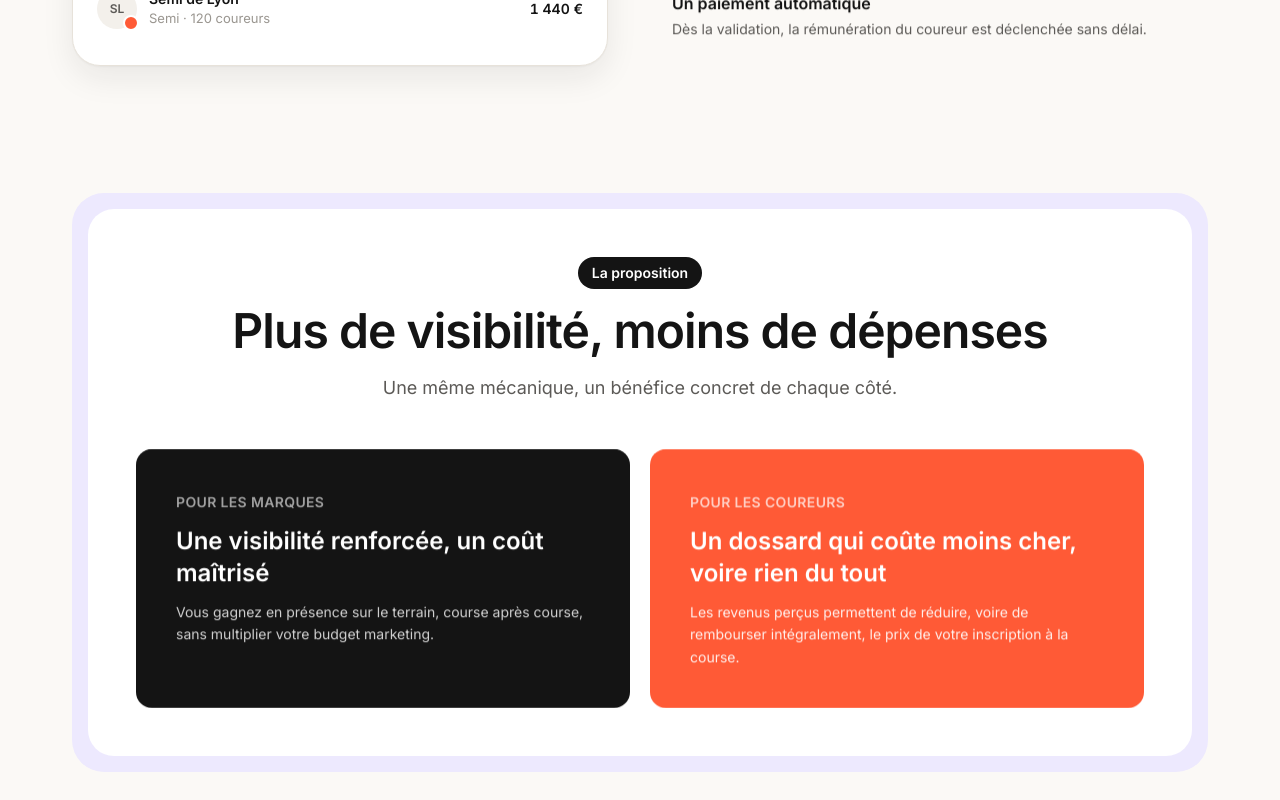
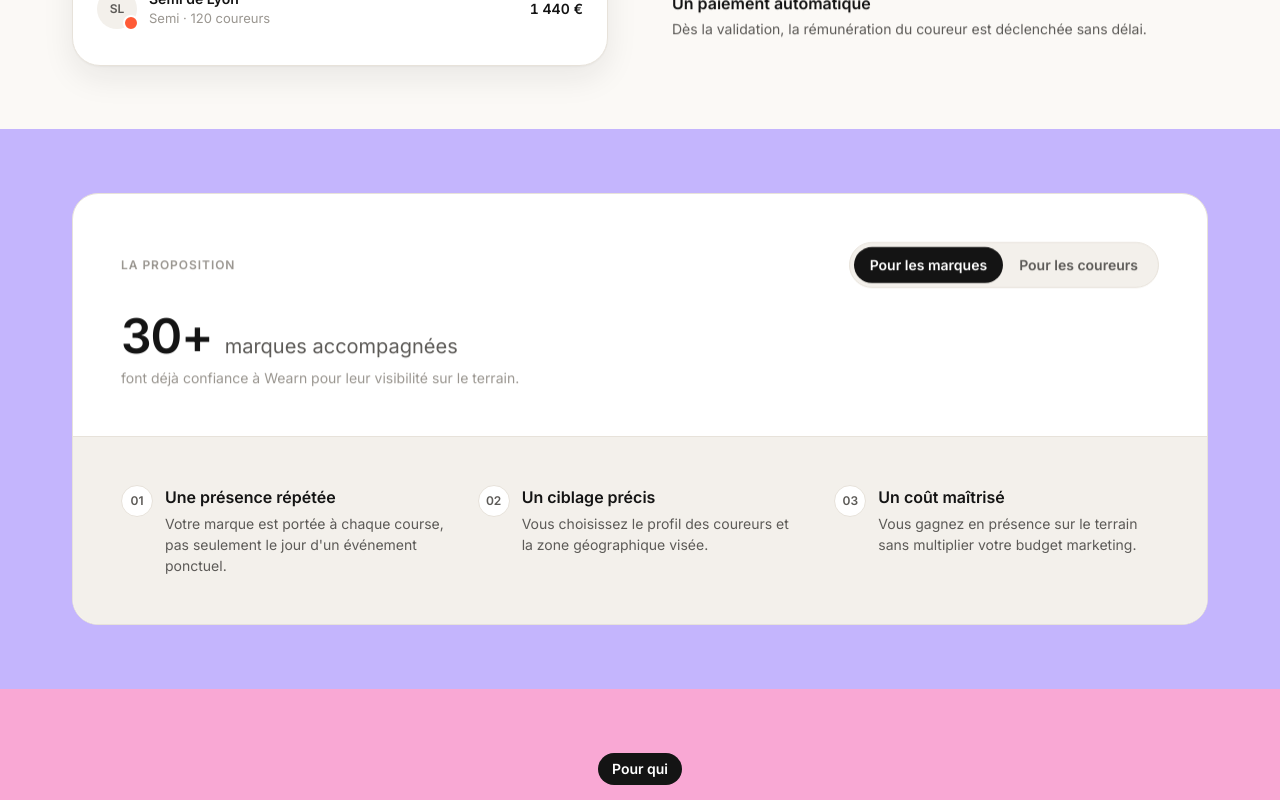
Before and after one commit to antoningrtpro/wearn-website, a Next.js app: page / in a window 1280 px wide. Shown: the part 3300-4100 px from the top of the page. Built offline with nearby package versions, Linux system fonts and the light colour scheme; no server answers.

Commit message:
Redesign La proposition block as a floating card on a violet section
Drops the lavender frame around the card and instead gives the whole
section a full bleed violet background, matching the pink/blue/green
section pattern used elsewhere on the home page.

```diff
--- a/app/page.tsx
+++ b/app/page.tsx
@@ -193,22 +193,52 @@ export default function Home() {
         ]}
       />
 
+      <div className="bg-[#C4B5FD]">
         <ValueProposition
           id="avantages"
           eyebrow="La proposition"
-        title="Plus de visibilité, moins de dépenses"
-        subtitle="Une même mécanique, un bénéfice concret de chaque côté."
-        brandValue={{
-          eyebrow: "Pour les marques",
-          title: "Une visibilité renforcée, un coût maîtrisé",
-          description: "Vous gagnez en présence sur le terrain, course après course, sans multiplier votre budget marketing.",
+          brands={{
+            tabLabel: "Pour les marques",
+            stat: "30+",
+            statLabel: "marques accompagnées",
+            caption: "font déjà confiance à Wearn pour leur visibilité sur le terrain.",
+            points: [
+              {
+                title: "Une présence répétée",
+                description: "Votre marque est portée à chaque course, pas seulement le jour d'un événement ponctuel.",
+              },
+              {
+                title: "Un ciblage précis",
+                description: "Vous choisissez le profil des coureurs et la zone géographique visée.",
+              },
+              {
+                title: "Un coût maîtrisé",
+                description: "Vous gagnez en présence sur le terrain sans multiplier votre budget marketing.",
+              },
+            ],
           }}
-        runnerValue={{
-          eyebrow: "Pour les coureurs",
-          title: "Un dossard qui coûte moins cher, voire rien du tout",
-          description: "Les revenus perçus permettent de réduire, voire de rembourser intégralement, le prix de votre inscription à la course.",
+          runners={{
+            tabLabel: "Pour les coureurs",
+            stat: "500+",
+            statLabel: "coureurs actifs",
+            caption: "portent déjà une marque à chaque course.",
+            points: [
+              {
+                title: "Un revenu à chaque course",
+                description: "Vous êtes rémunéré pour porter une marque le temps d'une course.",
+              },
+              {
+                title: "Aucun engagement",
+                description: "Vous choisissez les propositions qui vous conviennent, course après course.",
+              },
+              {
+                title: "Un dossard moins cher",
+                description: "Les revenus perçus réduisent, voire remboursent, le prix de votre inscription.",
+              },
+            ],
           }}
         />
+      </div>
 
       <div className="bg-[#F9A8D4]">
         <TargetsGrid
--- a/components/ValueProposition.tsx
+++ b/components/ValueProposition.tsx
@@ -1,56 +1,83 @@
+"use client";
+
+import { useState } from "react";
 import Reveal from "./Reveal";
-import SectionIntro from "./SectionIntro";
 
-type ValueCard = {
-  eyebrow: string;
+type ValuePoint = {
   title: string;
   description: string;
+};
+
+type ValueTab = {
+  tabLabel: string;
+  stat: string;
+  statLabel: string;
+  caption: string;
+  points: ValuePoint[];
 };
 
 type ValuePropositionProps = {
   id?: string;
   eyebrow: string;
-  title: string;
-  subtitle?: string;
-  brandValue: ValueCard;
-  runnerValue: ValueCard;
+  brands: ValueTab;
+  runners: ValueTab;
 };
 
-export default function ValueProposition({
-  id,
-  eyebrow,
-  title,
-  subtitle,
-  brandValue,
-  runnerValue,
-}: ValuePropositionProps) {
+export default function ValueProposition({ id, eyebrow, brands, runners }: ValuePropositionProps) {
+  const [active, setActive] = useState<"brands" | "runners">("brands");
+  const current = active === "brands" ? brands : runners;
+
   return (
     <section id={id} className="mx-auto max-w-[1200px] px-6 py-12 sm:px-8 lg:py-16">
-      <div className="rounded-[32px] bg-[#EDE9FE] p-3 sm:p-4">
-        <div className="rounded-[26px] bg-surface p-6 sm:p-10 lg:p-12">
-          <SectionIntro eyebrow={eyebrow} title={title} subtitle={subtitle} />
+      <div className="overflow-hidden rounded-[26px] border border-line bg-surface">
+        <Reveal>
+          <div className="p-6 sm:p-10 lg:p-12">
+            <div className="flex flex-wrap items-center justify-between gap-4">
+              <span className="text-xs font-semibold uppercase tracking-[0.08em] text-ink-3">{eyebrow}</span>
+              <div className="inline-flex rounded-full border border-line bg-surface-muted p-1">
+                <button
+                  type="button"
+                  onClick={() => setActive("brands")}
+                  className={`rounded-full px-4 py-2 text-sm font-semibold transition-colors ${
+                    active === "brands" ? "bg-ink text-white" : "text-ink-2 hover:text-ink"
+                  }`}
+                >
+                  {brands.tabLabel}
+                </button>
+                <button
+                  type="button"
+                  onClick={() => setActive("runners")}
+                  className={`rounded-full px-4 py-2 text-sm font-semibold transition-colors ${
+                    active === "runners" ? "bg-ink text-white" : "text-ink-2 hover:text-ink"
+                  }`}
+                >
+                  {runners.tabLabel}
+                </button>
+              </div>
+            </div>
 
-          <div className="mt-12 grid gap-5 sm:grid-cols-2">
-            <Reveal>
-              <div className="h-full rounded-2xl bg-ink p-8 text-white sm:p-10">
-                <span className="text-sm font-semibold uppercase tracking-wide text-white/60">
-                  {brandValue.eyebrow}
+            <div className="mt-6 flex flex-wrap items-baseline gap-3">
+              <span className="text-[40px] font-bold leading-none tracking-[-0.02em] text-ink sm:text-[48px]">
+                {current.stat}
               </span>
-                <h3 className="mt-3 text-xl font-semibold sm:text-2xl">{brandValue.title}</h3>
-                <p className="mt-3 text-sm leading-[1.6] text-white/80">{brandValue.description}</p>
+              <span className="text-lg text-ink-2 sm:text-xl">{current.statLabel}</span>
+            </div>
+            <p className="mt-2 text-sm text-ink-3">{current.caption}</p>
           </div>
         </Reveal>
 
-            <Reveal delayMs={100}>
-              <div className="h-full rounded-2xl bg-accent p-8 text-white sm:p-10">
-                <span className="text-sm font-semibold uppercase tracking-wide text-white/70">
-                  {runnerValue.eyebrow}
+        <div className="grid gap-8 border-t border-line bg-surface-muted p-6 sm:grid-cols-3 sm:p-10 lg:p-12">
+          {current.points.map((point, index) => (
+            <div key={point.title} className="flex gap-3">
+              <span className="flex h-8 w-8 shrink-0 items-center justify-center rounded-full border border-line bg-surface text-xs font-semibold text-ink-2">
+                {String(index + 1).padStart(2, "0")}
               </span>
-                <h3 className="mt-3 text-xl font-semibold sm:text-2xl">{runnerValue.title}</h3>
-                <p className="mt-3 text-sm leading-[1.6] text-white/90">{runnerValue.description}</p>
+              <div>
+                <p className="font-semibold text-ink">{point.title}</p>
+                <p className="mt-1 text-sm leading-[1.5] text-ink-2">{point.description}</p>
               </div>
-            </Reveal>
             </div>
+          ))}
         </div>
       </div>
     </section>
```
Lines whose indentation alone changed are shown as unchanged.
